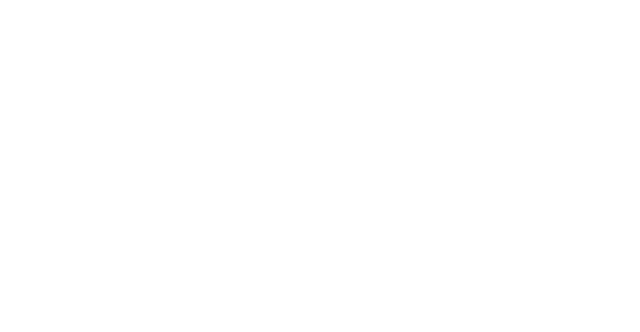
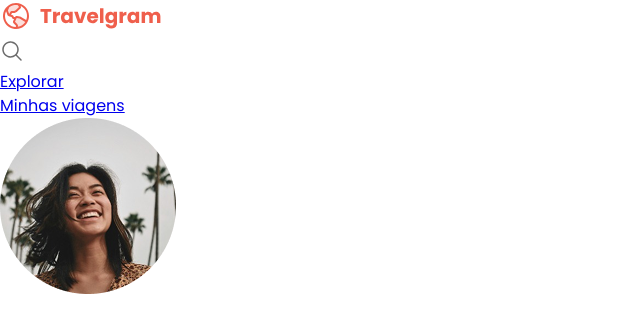
Before and after one commit to joaovictorsalotialves/travelgram, a plain HTML site: page index.html in a window 1280 px wide. Shown: the whole page, without its empty margins (0-640 px from the left). Drawn offline with Linux system fonts and the light colour scheme.

Commit message:
Estruturando a Navegação

```diff
--- a/index.html
+++ b/index.html
@@ -17,6 +17,30 @@
 </head>
 
 <body>
+  <nav>
+    <a href="#">
+      <img src="assets/Logo.svg" alt="Logo Travelgram">
+    </a>
+
+    <ul id="primary-menu">
+      <li>
+        <a href="#">
+          <img src="assets/icons/MagnifyingGlass.svg" alt="Ícone de Lupa">
+        </a>
+      </li>
+      <li>
+        <a href="#">Explorar</a>
+      </li>
+      <li>
+        <a href="#">Minhas viagens</a>
+      </li>
+      <li>
+        <a href="#">
+          <img src="assets/Profile.png" alt="Imagem do Perfil do Usuário">
+        </a>
+      </li>
+    </ul>
+  </nav>
 
 </body>
 
```
Also changed, not shown: assets/Image 02.png (deleted), assets/Image 03.png (deleted), assets/Image 04.png (deleted), assets/Image 05.png (deleted), assets/Image 06.png (deleted), assets/Image 07.png (deleted), assets/Image 08.png (deleted), assets/Image 09.png (deleted), assets/Image 10.png (deleted), assets/Image 11.png (deleted), assets/Profile.png (added), assets/icons/AirplaneTilt.svg (renamed from assets/AirplaneTilt.svg), assets/icons/Image.svg (renamed from assets/Image.svg), assets/icons/MagnifyingGlass.svg (renamed from assets/MagnifyingGlass.svg), 2 more files, 12 other files.
